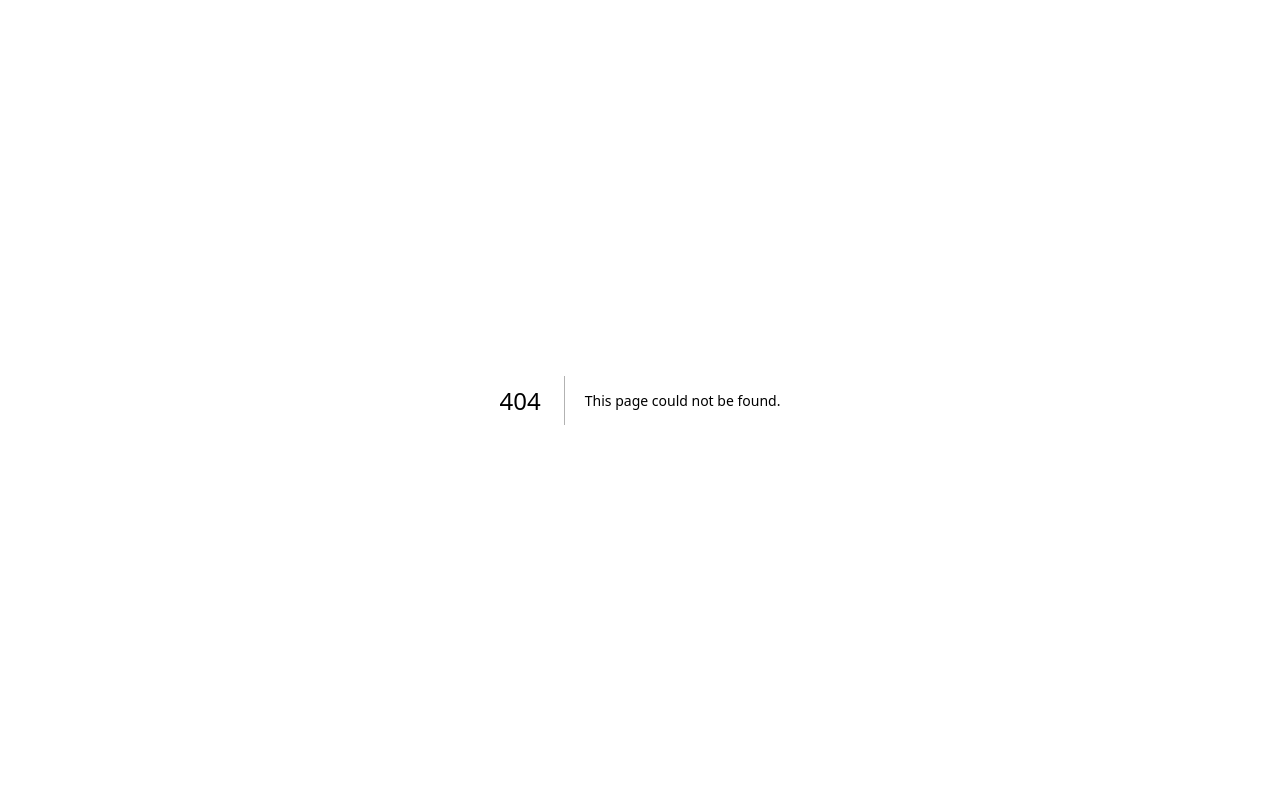
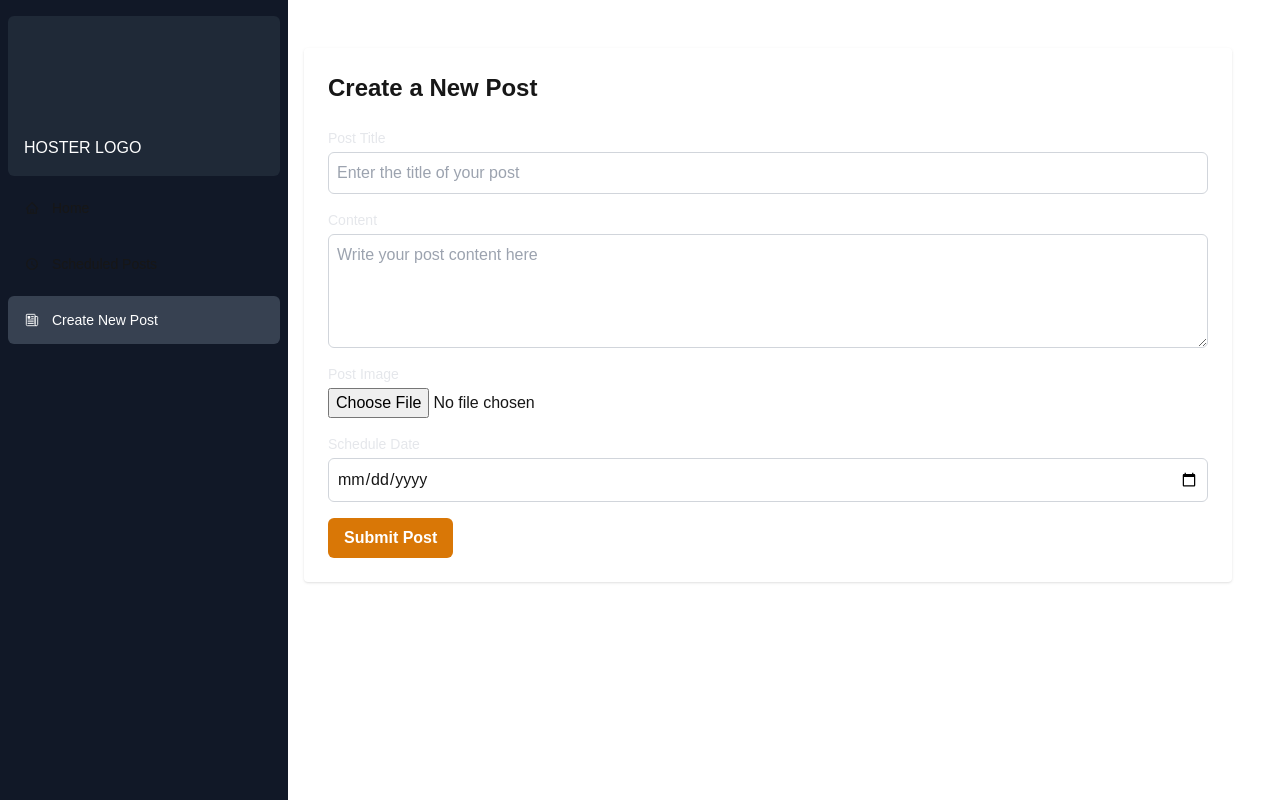
Before and after one commit to AJBrownson/hoster, a Next.js app: page /adminDashboard/new-post in a window 1280 px wide. Before the commit this address had no page. Built offline with nearby package versions, Linux system fonts and the light colour scheme.

Commit message:
feat: Add dummy cards and data for dashboard

```diff
--- a/app/adminDashboard/(overview)/page.tsx
+++ b/app/adminDashboard/(overview)/page.tsx
@@ -1,3 +1,5 @@
+import RecentPosts from '@/app/components/Cards/recentPosts';
+import TotalPosts from '@/app/components/Cards/totalPosts';
 import { Metadata } from 'next';
 
 export const metadata: Metadata = {
@@ -7,7 +9,9 @@ export const metadata: Metadata = {
 export default function Page() {
     return(
         <>
-        OVERVIEW PAGE/ DASHBOARD HOME
+        <h1 className='text-xl md:text-2xl font-semibold mb-6'>Dashboard</h1>
+        <TotalPosts />
+        <RecentPosts />
         </>
     )
 }
--- a/app/adminDashboard/create/page.tsx
+++ b/app/adminDashboard/new-post/page.tsx
@@ -1,3 +1,4 @@
+import NewPostForm from '@/app/components/NewPostsForm';
 import { Metadata } from 'next';
 
 export const metadata: Metadata = {
@@ -7,7 +8,7 @@ export const metadata: Metadata = {
 export default function Page() {
     return(
         <>
-        CREATE NEW POSTS
+       <NewPostForm />
         </>
     )
 }
--- a/app/adminDashboard/campaign/page.tsx
+++ b/app/adminDashboard/scheduled-posts/page.tsx
@@ -1,3 +1,4 @@
+import UpcomingPosts from '@/app/components/UpcomingPosts';
 import { Metadata } from 'next';
 
 export const metadata: Metadata = {
@@ -7,7 +8,7 @@ export const metadata: Metadata = {
 export default function Page() {
     return(
         <>
-        Campaign PAGE
+        <UpcomingPosts />
         </>
     )
 }
--- /dev/null
+++ b/app/components/NewPostsForm.tsx
@@ -0,0 +1,50 @@
+
+
+
+export default function NewPostForm() {
+    return (
+      <div className="p-6 rounded shadow">
+        <h2 className="text-2xl font-bold mb-6">Create a New Post</h2>
+
+        <form className="space-y-4">
+          <div>
+            <label className="block text-sm font-medium text-gray-200">Post Title</label>
+            <input
+              type="text"
+              placeholder="Enter the title of your post"
+              className="mt-1 block w-full border border-gray-300 rounded-md p-2"
+            />
+          </div>
+
+          <div>
+            <label className="block text-sm font-medium text-gray-200">Content</label>
+            <textarea
+              rows={4}
+              placeholder="Write your post content here"
+              className="mt-1 block w-full border border-gray-300 rounded-md p-2"
+            />
+          </div>
+
+          <div>
+            <label className="block text-sm font-medium text-gray-200">Post Image</label>
+            <input type="file" className="mt-1 block w-full" />
+          </div>
+
+          <div>
+            <label className="block text-sm font-medium text-gray-200">Schedule Date</label>
+            <input
+              type="date"
+              className="mt-1 block w-full border border-gray-300 rounded-md p-2"
+            />
+          </div>
+
+          <button
+            type="submit"
+            className="bg-amber-600 text-white font-bold py-2 px-4 rounded-md hover:bg-amber-900 transition"
+          >
+            Submit Post
+          </button>
+        </form>
+      </div>
+    );
+  }
--- /dev/null
+++ b/app/components/UpcomingPosts.tsx
@@ -0,0 +1,52 @@
+// import Image from "next/image";
+
+
+export default function UpcomingPosts() {
+    const posts = [
+      {
+        title: "New Feature Release",
+        platform: "Facebook",
+        date: "2023-10-15",
+        // image: "https://via.placeholder.com/50",
+      },
+      {
+        title: "Weekly Tips",
+        platform: "Twitter",
+        date: "2023-10-20",
+        // image: "https://via.placeholder.com/50",
+      },
+      {
+        title: "Event Promotion",
+        platform: "Instagram",
+        date: "2023-10-22",
+        // image: "https://via.placeholder.com/50",
+      },
+    ];
+
+    return (
+      <div className="p-6">
+        <h3 className="text-2xl md:text-3xl font-bold mb-5">Upcoming Scheduled Posts</h3>
+        <table className="min-w-full">
+          <thead>
+            <tr>
+              <th className="text-left text-xl md:text-2xl font-semibold">Post</th>
+              <th className="text-left text-xl md:text-2xl font-semibold">Platform</th>
+              <th className="text-left text-xl md:text-2xl font-semibold">Schedule Date</th>
+            </tr>
+          </thead>
+          <tbody>
+            {posts.map((post, index) => (
+              <tr key={index}>
+                <td className="flex items-center space-x-2 mb-8">
+                  {/* <Image src={post.image} alt={post.title} className="w-8 h-8 rounded-full" /> */}
+                  <span>{post.title}</span>
+                </td>
+                <td className="mb-8">{post.platform}</td>
+                <td>{post.date}</td>
+              </tr>
+            ))}
+          </tbody>
+        </table>
+      </div>
+    );
+  }
--- a/app/ui/dashboard/navLinks.tsx
+++ b/app/ui/dashboard/navLinks.tsx
@@ -1,20 +1,27 @@
-'use client'
+"use client";
 import { MdOutlineAccessTime } from "react-icons/md";
 import { AiOutlineHome } from "react-icons/ai";
-import { FaPen } from "react-icons/fa";
-import Link from 'next/link';
-import { usePathname } from 'next/navigation';
+import { IoNewspaperOutline } from "react-icons/io5";
+import Link from "next/link";
+import { usePathname } from "next/navigation";
 
 // Map of links to display in the side navigation.
 // Depending on the size of the application, this would be stored in a database.
 const links = [
-  { name: 'Home', href: '/adminDashboard', icon: AiOutlineHome },
+  { name: "Home",
+    href: "/adminDashboard",
+    icon: AiOutlineHome,
+  },
   {
-    name: 'Campaign',
-    href: '/adminDashboard/campaign',
+    name: "Scheduled Posts",
+    href: "/adminDashboard/scheduled-posts",
     icon: MdOutlineAccessTime,
   },
-  { name: 'Create', href: '/adminDashboard/create', icon: FaPen },
+  {
+    name: "Create New Post",
+    href: "/adminDashboard/new-post",
+    icon: IoNewspaperOutline,
+  },
 ];
 
 export default function NavLinks() {
@@ -28,7 +35,7 @@ export default function NavLinks() {
             key={link.name}
             href={link.href}
             className={`flex h-[48px] grow items-center justify-center gap-2 rounded-md p-3 text-sm font-medium hover:bg-gray-700 md:flex-none md:justify-start md:p-2 md:px-3
-            ${pathname === link.href ? 'bg-gray-700 text-white' : ''}
+            ${pathname === link.href ? "bg-gray-700 text-white" : ""}
             `}
           >
             <LinkIcon className="w-6" />
```
